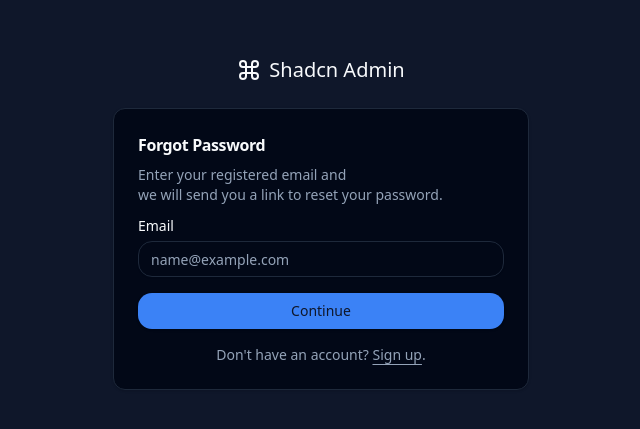
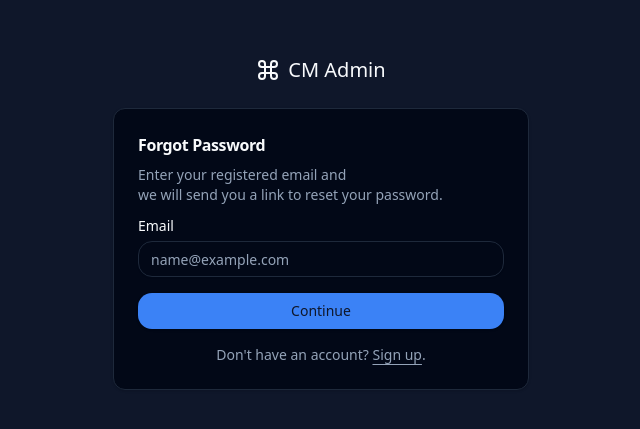
Before and after one commit to mhfed/cm-admin-v2, a React (Vite) app: page /forgot-password in a window 1280 px wide. Shown: the part 177-606 px from the top of the page, without its empty margins (319-959 px from the left). Built offline with nearby package versions, Linux system fonts and the light colour scheme.

Commit message:
chore: Update project name to CM Admin V2

```diff
--- a/index.html
+++ b/index.html
@@ -7,8 +7,8 @@
     <meta name="viewport" content="width=device-width, initial-scale=1.0" />
 
     <!-- Primary Meta Tags -->
-    <title>Shadcn Admin</title>
-    <meta name="title" content="Shadcn Admin" />
+    <title>CM Admin V2</title>
+    <meta name="title" content="CM Admin V2" />
     <meta
       name="description"
       content="Admin Dashboard UI built with Shadcn and Vite."
@@ -16,29 +16,23 @@
 
     <!-- Open Graph / Facebook -->
     <meta property="og:type" content="website" />
-    <meta property="og:url" content="https://shadcn-admin.netlify.app" />
-    <meta property="og:title" content="Shadcn Admin" />
+    <meta property="og:url" content="" />
+    <meta property="og:title" content="CM Admin V2" />
     <meta
       property="og:description"
       content="Admin Dashboard UI built with Shadcn and Vite."
     />
-    <meta
-      property="og:image"
-      content="https://shadcn-admin.netlify.app/images/shadcn-admin.png"
-    />
+    <meta property="og:image" content="" />
 
     <!-- Twitter -->
     <meta property="twitter:card" content="summary_large_image" />
     <meta property="twitter:url" content="https://shadcn-admin.netlify.app" />
-    <meta property="twitter:title" content="Shadcn Admin" />
+    <meta property="twitter:title" content="" />
     <meta
       property="twitter:description"
       content="Admin Dashboard UI built with Shadcn and Vite."
     />
-    <meta
-      property="twitter:image"
-      content="https://shadcn-admin.netlify.app/images/shadcn-admin.png"
-    />
+    <meta property="twitter:image" content="" />
 
     <meta name="theme-color" content="#fff" />
   </head>
--- a/src/components/layout/sidebar.tsx
+++ b/src/components/layout/sidebar.tsx
@@ -80,7 +80,7 @@ export default function Sidebar({
             <div
               className={`flex flex-col justify-end truncate ${isCollapsed ? 'invisible w-0' : 'visible w-auto'}`}
             >
-              <span className='font-medium'>Shadcn Admin</span>
+              <span className='font-medium'>CM Admin</span>
               <span className='text-xs'>Vite + ShadcnUI</span>
             </div>
           </div>
--- a/src/pages/auth/forgot-password.tsx
+++ b/src/pages/auth/forgot-password.tsx
@@ -20,7 +20,7 @@ export default function ForgotPassword() {
             >
               <path d='M15 6v12a3 3 0 1 0 3-3H6a3 3 0 1 0 3 3V6a3 3 0 1 0-3 3h12a3 3 0 1 0-3-3' />
             </svg>
-            <h1 className='text-xl font-medium'>Shadcn Admin</h1>
+            <h1 className='text-xl font-medium'>CM Admin</h1>
           </div>
           <Card className='p-6'>
             <div className='mb-2 flex flex-col space-y-2 text-left'>
--- a/src/pages/auth/otp.tsx
+++ b/src/pages/auth/otp.tsx
@@ -20,7 +20,7 @@ export default function Otp() {
             >
               <path d='M15 6v12a3 3 0 1 0 3-3H6a3 3 0 1 0 3 3V6a3 3 0 1 0-3 3h12a3 3 0 1 0-3-3' />
             </svg>
-            <h1 className='text-xl font-medium'>Shadcn Admin</h1>
+            <h1 className='text-xl font-medium'>CM Admin</h1>
           </div>
           <Card className='p-6'>
             <div className='mb-2 flex flex-col space-y-2 text-left'>
--- a/src/pages/auth/sign-in-2.tsx
+++ b/src/pages/auth/sign-in-2.tsx
@@ -19,7 +19,7 @@ export default function SignIn2() {
             >
               <path d='M15 6v12a3 3 0 1 0 3-3H6a3 3 0 1 0 3 3V6a3 3 0 1 0-3 3h12a3 3 0 1 0-3-3' />
             </svg>
-            <h1 className='text-xl font-medium'>Shadcn Admin</h1>
+            <h1 className='text-xl font-medium'>CM Admin</h1>
           </div>
           <Card className='p-6'>
             <div className='flex flex-col space-y-2 text-left'>
--- a/src/pages/auth/sign-in.tsx
+++ b/src/pages/auth/sign-in.tsx
@@ -20,7 +20,7 @@ export default function SignIn() {
             >
               <path d='M15 6v12a3 3 0 1 0 3-3H6a3 3 0 1 0 3 3V6a3 3 0 1 0-3 3h12a3 3 0 1 0-3-3' />
             </svg>
-            Shadcn Admin
+            CM Admin
           </div>
 
           <img
--- a/src/pages/auth/sign-up.tsx
+++ b/src/pages/auth/sign-up.tsx
@@ -20,7 +20,7 @@ export default function SignUp() {
             >
               <path d='M15 6v12a3 3 0 1 0 3-3H6a3 3 0 1 0 3 3V6a3 3 0 1 0-3 3h12a3 3 0 1 0-3-3' />
             </svg>
-            <h1 className='text-xl font-medium'>Shadcn Admin</h1>
+            <h1 className='text-xl font-medium'>CM Admin</h1>
           </div>
           <Card className='p-6'>
             <div className='mb-2 flex flex-col space-y-2 text-left'>
```
Also changed, not shown: 2 other files (tests, documents, lock files or other folders).
